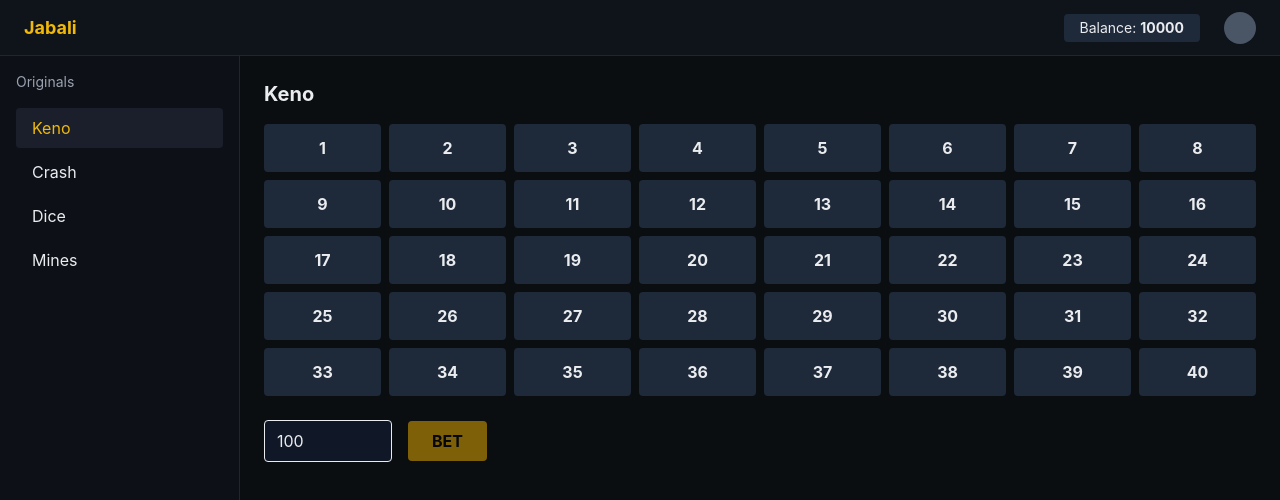
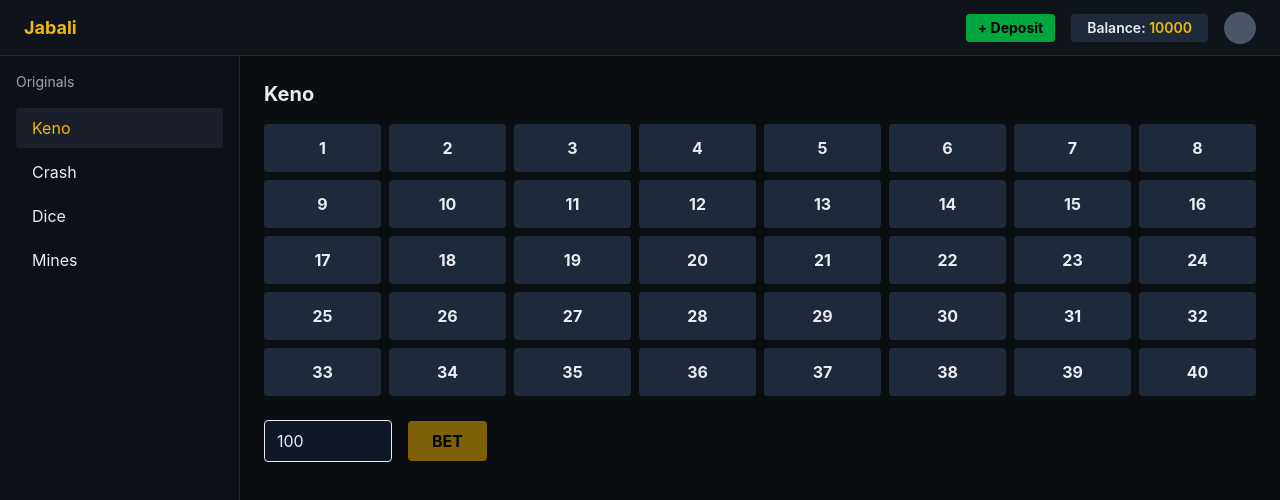
Before and after one commit to hightech106/jabali.game, a Next.js app in the folder jabali-front/: page /games/keno in a window 1280 px wide. Shown: the top 500 px of the page. Built offline with nearby package versions, Linux system fonts and the light colour scheme.

Commit message:
Wallet balance animation + fake deposits

```diff
--- a/jabali-front/src/app/layout.tsx
+++ b/jabali-front/src/app/layout.tsx
@@ -1,5 +1,6 @@
 import "@/styles/theme.css";
 import MainLayout from "@/components/layout/MainLayout";
+import { WalletProvider } from "@/context/WalletContext";
 
 export default function RootLayout({
   children,
@@ -9,7 +10,9 @@ export default function RootLayout({
   return (
     <html lang="en">
       <body>
-        <MainLayout>{children}</MainLayout>
+        <WalletProvider>
+          <MainLayout>{children}</MainLayout>
+        </WalletProvider>
       </body>
     </html>
   );
--- a/jabali-front/src/components/keno/KenoGame.tsx
+++ b/jabali-front/src/components/keno/KenoGame.tsx
@@ -1,17 +1,20 @@
 "use client";
 
 import { useState } from "react";
+import { useWallet } from "@/context/WalletContext";
 import KenoBoard from "./KenoBoard";
 import BetPanel from "./BetPanel";
 import ResultPanel from "./ResultPanel";
 import { api } from "@/lib/api";
 
 export default function KenoGame() {
+  const { bet, payout, balance } = useWallet();
+
   const [selected, setSelected] = useState<number[]>([]);
   const [drawn, setDrawn] = useState<number[]>([]);
   const [betAmount, setBetAmount] = useState(100);
   const [matches, setMatches] = useState<number | null>(null);
-  const [payout, setPayout] = useState<number | null>(null);
+  const [winAmount, setWinAmount] = useState<number | null>(null);
 
   function toggleNumber(n: number) {
     setSelected(prev =>
@@ -24,6 +27,10 @@ export default function KenoGame() {
   }
 
   async function play() {
+    if (balance < betAmount) return;
+
+    bet(betAmount);
+
     const res = await api.post("/keno/bet", {
       betAmount,
       pickedNumbers: selected,
@@ -33,7 +40,11 @@ export default function KenoGame() {
 
     setDrawn(res.data.drawnNumbers);
     setMatches(res.data.matches);
-    setPayout(res.data.payout);
+    setWinAmount(res.data.payout);
+
+    if (res.data.payout > 0) {
+      setTimeout(() => payout(res.data.payout), 500);
+    }
   }
 
   return (
@@ -51,11 +62,11 @@ export default function KenoGame() {
           betAmount={betAmount}
           setBetAmount={setBetAmount}
           onPlay={play}
-          disabled={selected.length === 0}
+          disabled={selected.length === 0 || balance < betAmount}
         />
       </div>
 
-      <ResultPanel matches={matches} payout={payout} />
+      <ResultPanel matches={matches} payout={winAmount} />
     </div>
   );
 }
--- a/jabali-front/src/components/layout/TopBar.tsx
+++ b/jabali-front/src/components/layout/TopBar.tsx
@@ -1,5 +1,6 @@
 import Link from "next/link";
 import Balance from "../wallet/Balance";
+import DepositButton from "../wallet/DepositButton";
 
 export default function TopBar() {
   return (
@@ -8,7 +9,8 @@ export default function TopBar() {
         Jabali
       </Link>
 
-      <div className="flex items-center gap-6">
+      <div className="flex items-center gap-4">
+        <DepositButton />
         <Balance />
         <div className="w-8 h-8 rounded-full bg-gray-600" />
       </div>
--- a/jabali-front/src/components/wallet/Balance.tsx
+++ b/jabali-front/src/components/wallet/Balance.tsx
@@ -1,13 +1,30 @@
 "use client";
 
-import { useState } from "react";
+import { useEffect, useState } from "react";
+import { useWallet } from "@/context/WalletContext";
 
 export default function Balance() {
-  const [balance] = useState(10000);
+  const { balance } = useWallet();
+  const [display, setDisplay] = useState(balance);
+
+  useEffect(() => {
+    const start = display;
+    const diff = balance - start;
+    const duration = 400;
+    const startTime = performance.now();
+
+    function animate(time: number) {
+      const progress = Math.min((time - startTime) / duration, 1);
+      setDisplay(Math.round(start + diff * progress));
+      if (progress < 1) requestAnimationFrame(animate);
+    }
+
+    requestAnimationFrame(animate);
+  }, [balance]);
 
   return (
-    <div className="px-4 py-1 rounded bg-gray-800 text-sm">
-      Balance: <b>{balance}</b>
+    <div className="px-4 py-1 rounded bg-gray-800 text-sm font-semibold">
+      Balance: <span className="text-accent">{display}</span>
     </div>
   );
 }
--- /dev/null
+++ b/jabali-front/src/components/wallet/DepositButton.tsx
@@ -0,0 +1,16 @@
+"use client";
+
+import { useWallet } from "@/context/WalletContext";
+
+export default function DepositButton() {
+  const { deposit } = useWallet();
+
+  return (
+    <button
+      onClick={() => deposit(1000)}
+      className="px-3 py-1 rounded bg-green-600 text-black text-sm font-bold"
+    >
+      + Deposit
+    </button>
+  );
+}
--- /dev/null
+++ b/jabali-front/src/context/WalletContext.tsx
@@ -0,0 +1,46 @@
+"use client";
+
+import { createContext, useContext, useState } from "react";
+
+type WalletContextType = {
+  balance: number;
+  deposit: (amount: number) => void;
+  bet: (amount: number) => void;
+  payout: (amount: number) => void;
+};
+
+const WalletContext = createContext<WalletContextType | null>(null);
+
+export function WalletProvider({
+  children,
+}: {
+  children: React.ReactNode;
+}) {
+  const [balance, setBalance] = useState(10000);
+
+  function deposit(amount: number) {
+    setBalance(b => b + amount);
+  }
+
+  function bet(amount: number) {
+    setBalance(b => b - amount);
+  }
+
+  function payout(amount: number) {
+    setBalance(b => b + amount);
+  }
+
+  return (
+    <WalletContext.Provider
+      value={{ balance, deposit, bet, payout }}
+    >
+      {children}
+    </WalletContext.Provider>
+  );
+}
+
+export function useWallet() {
+  const ctx = useContext(WalletContext);
+  if (!ctx) throw new Error("WalletProvider missing");
+  return ctx;
+}
```
